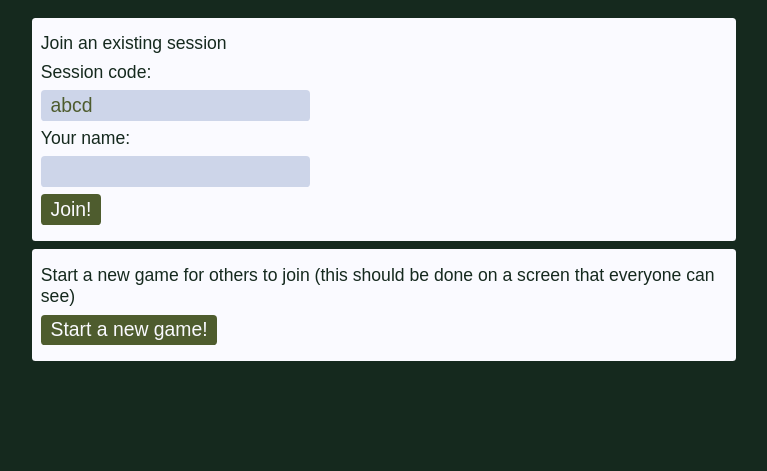
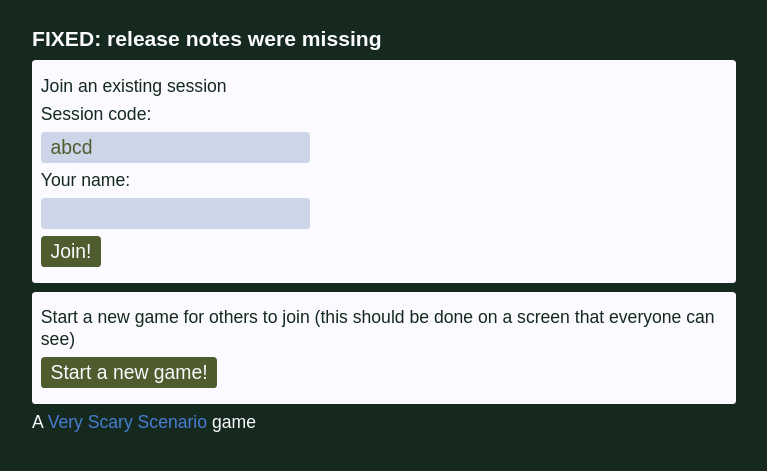
Before and after one commit to very-scary-scenario/fixed, a Flask app: page / in a window 1280 px wide. Shown: the top 471 px of the page, without its empty margins (256-1023 px from the left). Run offline with Flask 2, Linux system fonts and the light colour scheme.

Commit message:
Name the dang thing.
Closes #10.

```diff
--- a/static/style.css
+++ b/static/style.css
@@ -1,7 +1,7 @@
 :root {
   --root-bg: hsla(147, 33%, 12%, 1);
   --root-bg-faded: hsla(78, 33%, 27%, 1);
-  --root-hl: hsla(217, 60%, 47%, 1);
+  --root-hl: hsla(217, 60%, 55%, 1);
   --root-fg-faded: hsla(224, 39%, 86%, 1);
   --root-fg: hsla(240, 100%, 99%, 1);
 
@@ -56,7 +56,7 @@ body {
   max-width: 40em;
 }
 
-p {
+p, h1, h2, h3, h4, h5 {
   margin: .4em 0;
 }
 
--- a/templates/base.html
+++ b/templates/base.html
@@ -2,7 +2,7 @@
 <html class="{% block html_classes %}{% endblock %}">
   <head>
     <meta charset="utf-8">
-    <title>vss.ggj20</title>
+    <title>FIXED: release notes were missing</title>
     <link rel="stylesheet" href="{{ url_for('static', filename='style.css') }}">
     <meta name="viewport" content="width=device-width, initial-scale=1">
   </head>
--- a/templates/index.html
+++ b/templates/index.html
@@ -1,5 +1,6 @@
 {% extends "base.html" %}
 {% block content %}
+  <h1>FIXED: release notes were missing</h1>
   <form method="post" id="join-form">
     <p>Join an existing session</p>
     <input type="hidden" name="mode" value="join">
@@ -23,4 +24,6 @@
       <input type="submit" value="Start a new game!">
     </p>
   </form>
+
+  <p>A <a href="https://vscary.co/">Very Scary Scenario<a> game</p>
 {% endblock %}
```
